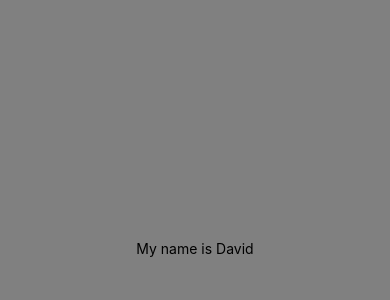
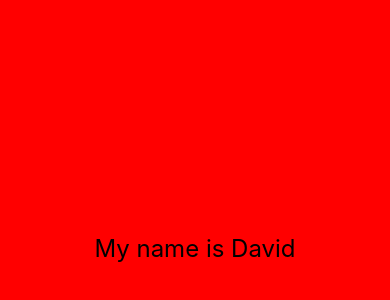
Before and after one commit to davidkandaaaa/rn-assignment2-ID-11038463, a React Native app: screen / in a window 390 px wide. Shown: the part 174-474 px from the top of the page. Built offline with nearby package versions, Linux system fonts and the light colour scheme.

Commit message:
Add files via upload

```diff
--- a/App.js
+++ b/App.js
@@ -4,7 +4,7 @@ import { StyleSheet, Text, View } from 'react-native';
 export default function App() {
   return (
     <View style={styles.container}>
-      <Text>My name is David</Text>
+      <Text style={styles.text}>My name is David</Text>
       <StatusBar style="auto" />
     </View>
   );
@@ -13,8 +13,12 @@ export default function App() {
 const styles = StyleSheet.create({
   container: {
     flex: 1,
-    backgroundColor: 'gray',
+    backgroundColor: 'red',
     alignItems: 'center',
     justifyContent: 'center',
+
   },
+  text: {
+    fontSize: 24,
+  }
 });
```
